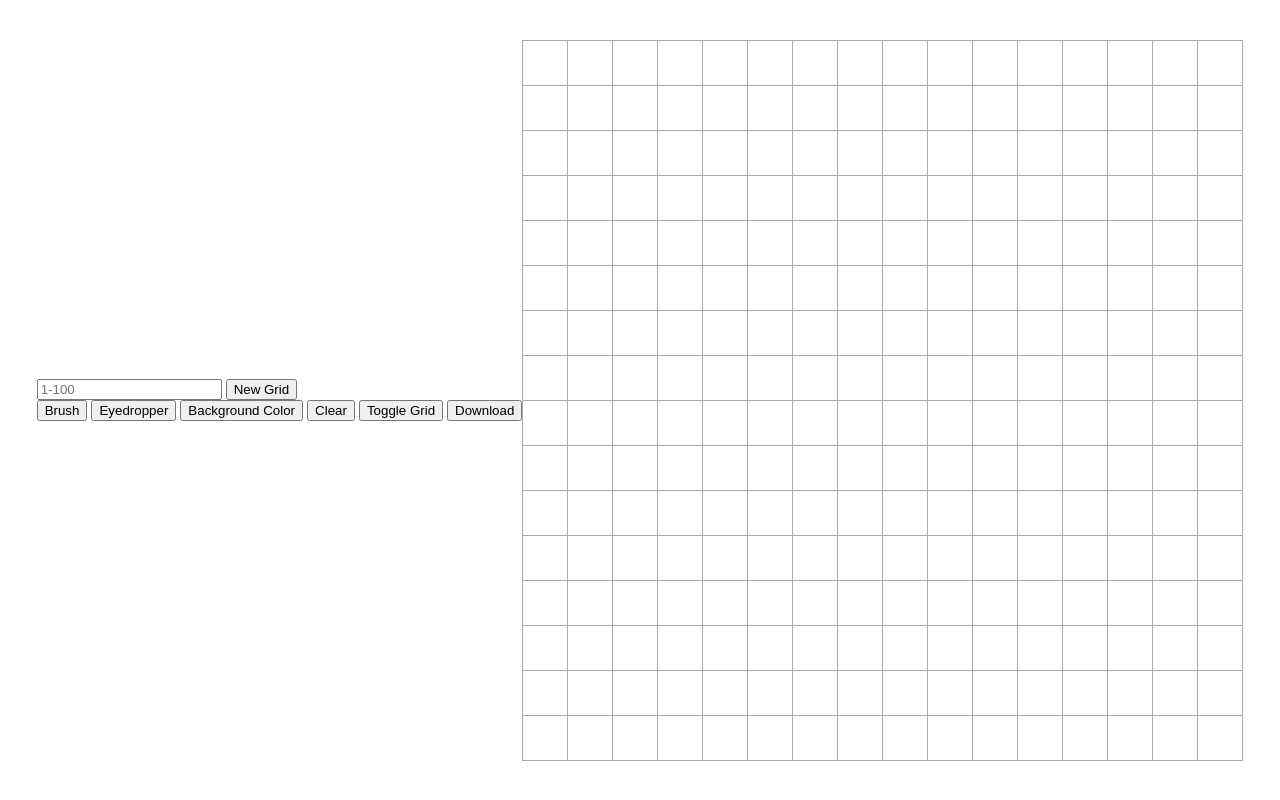
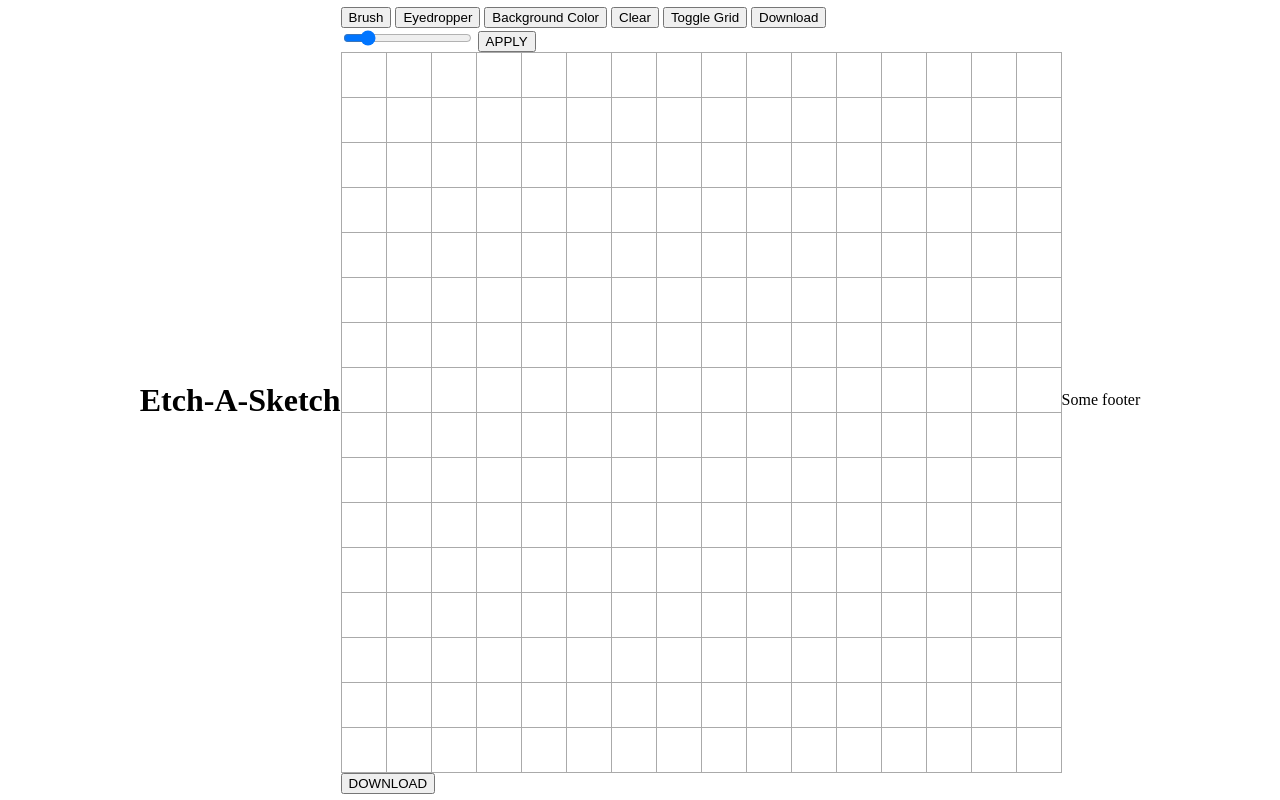
Before and after one commit to nanachichi/etch-a-sketch, a plain HTML site: page index.html in a window 1280 px wide. Drawn offline with Linux system fonts and the light colour scheme.

```diff
--- a/index.html
+++ b/index.html
@@ -5,17 +5,17 @@
     <meta http-equiv="X-UA-Compatible" content="IE=edge" />
     <meta name="viewport" content="width=device-width, initial-scale=1.0" />
     <title>Etch-A-Sketch</title>
-    <link rel="stylesheet" href="style.css">
+    <link rel="stylesheet" href="style.css" />
     <script src="script.js" defer></script>
+    <link
+      href="https://fonts.googleapis.com/css2?family=Oswald:wght@300&display=swap"
+      rel="stylesheet"
+    />
   </head>
   <body>
+    <div class="header"><h1>Etch-A-Sketch</h1></div>
+    <div class="content">
       <div class="tools">
-      <div class="new-grid">
-        <form class="form">
-          <input type="text" class="input" placeholder="1-100" />
-          <button onclick="generateNewGrid()" type="button">New Grid</button>
-        </form>
-      </div>
         <button>Brush</button>
         <button>Eyedropper</button>
         <button>Background Color</button>
@@ -23,9 +23,34 @@
         <button onclick="toggleGrid()">Toggle Grid</button>
         <button class="download">Download</button>
       </div>
+      <!-- MIDDLE CONTENT -->
+      <div class="middle">
+        <div class="slider-container">
+          <input
+            type="range"
+            min="1"
+            max="100"
+            value="16"
+            class="slider"
+            id="myRange"
+          />
+          <span id="value"></span>
+          <button onclick="generateNewGrid()" type="button">APPLY</button>
+        </div>
         <!-- oncontextmenu="return false;" to disable right click menu opening -->
         <!-- ondragstart="return false;" ondrop="return false;" to disable drag and drop  -->
         <!-- because when drawing sometimes browser thinks you want to drag and drop  -->
-    <div class="grid" oncontextmenu="return false;" ondragstart="return false;" ondrop="return false;"></div>
+        <div
+          class="grid"
+          oncontextmenu="return false;"
+          ondragstart="return false;"
+          ondrop="return false;"
+        ></div>
+        <button onclick="download()">DOWNLOAD</button>
+      </div>
+      <div class="flex-grow-right"></div>
+      <!-- MIDDLE CONTENT -->
+    </div>
+    <div class="footer">Some footer</div>
   </body>
 </html>
```
Lines whose indentation alone changed are shown as unchanged.
